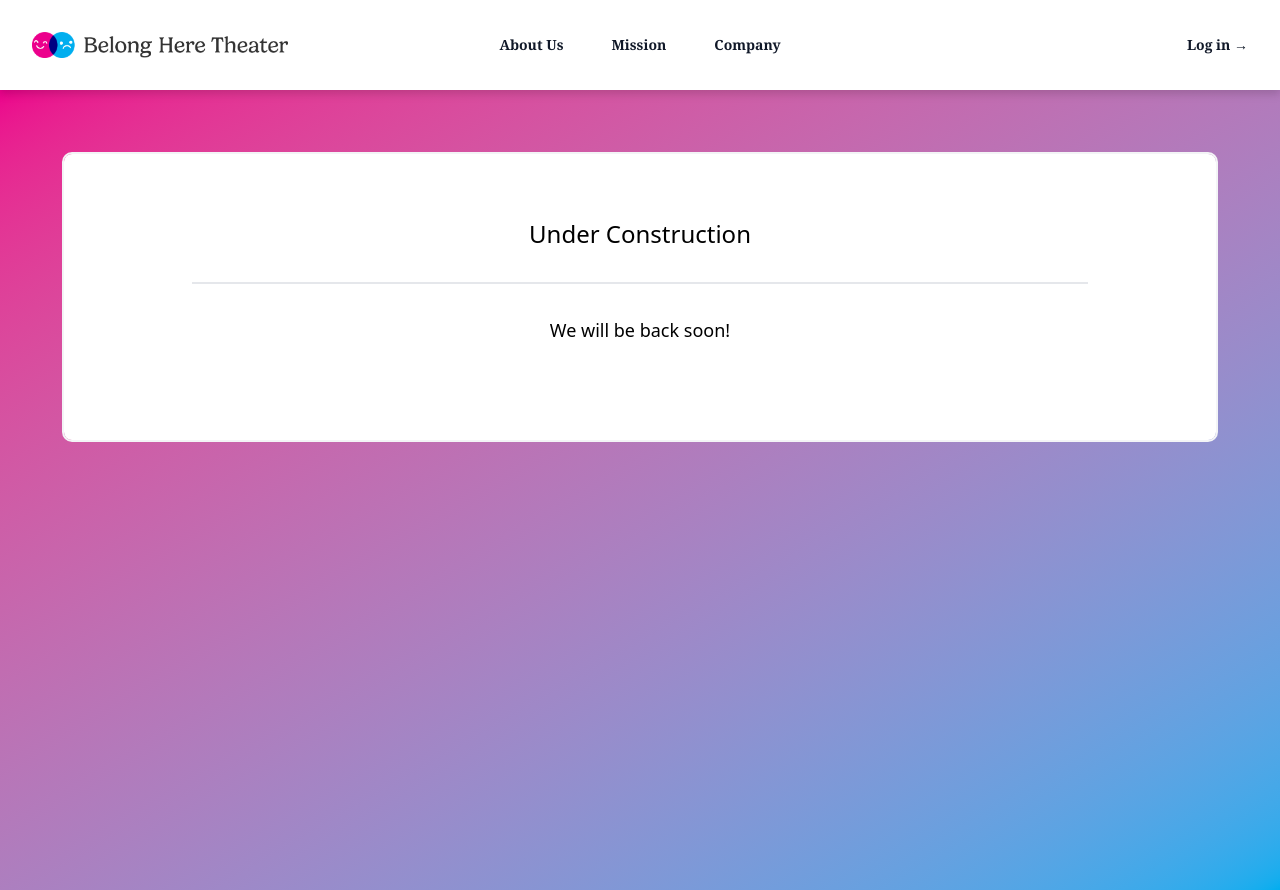
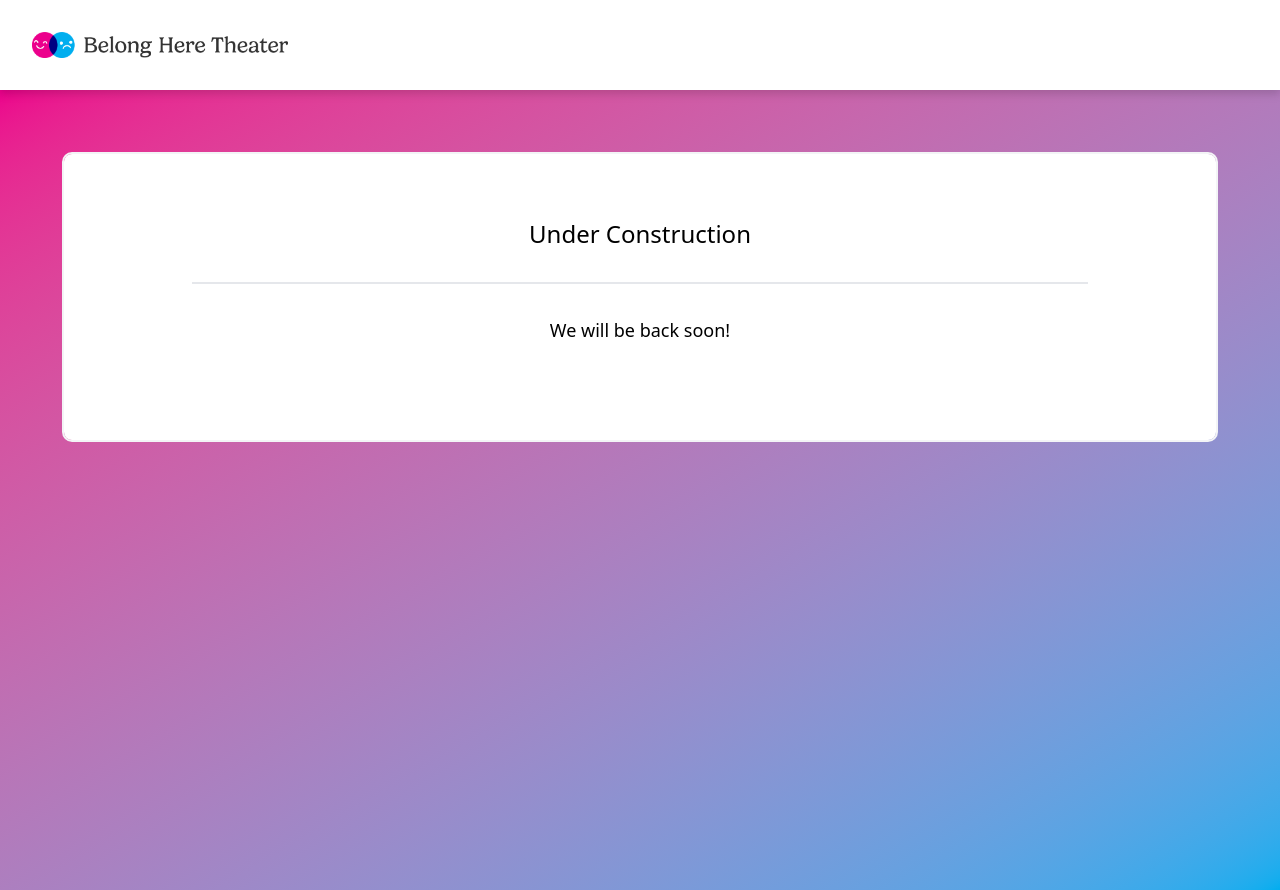
Before and after one commit to gessellcoffee/bht, a Next.js app: page / in a window 1280 px wide. Built offline with nearby package versions, Linux system fonts and the light colour scheme.

Commit message:
Comment out links and login

```diff
--- a/component/Navbar.js
+++ b/component/Navbar.js
@@ -19,8 +19,8 @@ export default function Navbar() {
 
     return (
         <header className="bg-white drop-shadow-lg">
-            <nav aria-label="Global" className="grid-cols-3 mx-auto flex max-w-7xl items-center justify-between p-2 lg:px-8">
-                <div className="col-span-1 lg:flex-1">
+            <nav aria-label="Global" className="grid-cols-3 mx-auto flex max-w-7xl items-center justify-center p-2 lg:px-8">
+                <div className="col-span-3 lg:flex-1">
                     <Link href="/" className="-m-1.5 p-1.5">
                         <span className="sr-only">Belong Here Theater</span>
                        <Image
@@ -32,90 +32,90 @@ export default function Navbar() {
                        />
                     </Link>
                 </div>
-                <div className="flex lg:hidden">
-                    <button
-                        type="button"
-                        onClick={() => setMobileMenuOpen(true)}
-                        className="-m-2.5 inline-flex items-center justify-center rounded-md p-2.5 text-gray-700"
-                    >
-                        <span className="sr-only">Open main menu</span>
-                        <Bars3Icon aria-hidden="true" className="size-6" />
-                    </button>
-                </div>
-                <PopoverGroup className="hidden lg:flex lg:gap-x-12 col-span-2 font-serif">
+                {/*<div className="flex lg:hidden">*/}
+                {/*    <button*/}
+                {/*        type="button"*/}
+                {/*        onClick={() => setMobileMenuOpen(true)}*/}
+                {/*        className="-m-2.5 inline-flex items-center justify-center rounded-md p-2.5 text-gray-700"*/}
+                {/*    >*/}
+                {/*        <span className="sr-only">Open main menu</span>*/}
+                {/*        <Bars3Icon aria-hidden="true" className="size-6" />*/}
+                {/*    </button>*/}
+                {/*</div>*/}
+                {/*<PopoverGroup className="hidden lg:flex lg:gap-x-12 col-span-2 font-serif">*/}
 
-                    <a href="#" className="text-sm/6 font-semibold text-gray-900">
-                        About Us
-                    </a>
-                    <a href="#" className="text-sm/6 font-semibold text-gray-900">
-                        Mission
-                    </a>
-                    <a href="#" className="text-sm/6 font-semibold text-gray-900">
-                        Company
-                    </a>
-                </PopoverGroup>
-                <div className="hidden lg:flex lg:flex-1 lg:justify-end">
-                    <Link href="/login" className="text-sm/6 font-semibold font-serif text-gray-900">
-                        Log in <span aria-hidden="true">&rarr;</span>
-                    </Link>
-                </div>
+                {/*    <a href="#" className="text-sm/6 font-semibold text-gray-900">*/}
+                {/*        About Us*/}
+                {/*    </a>*/}
+                {/*    <a href="#" className="text-sm/6 font-semibold text-gray-900">*/}
+                {/*        Mission*/}
+                {/*    </a>*/}
+                {/*    <a href="#" className="text-sm/6 font-semibold text-gray-900">*/}
+                {/*        Company*/}
+                {/*    </a>*/}
+                {/*</PopoverGroup>*/}
+                {/*<div className="hidden lg:flex lg:flex-1 lg:justify-end">*/}
+                {/*    <Link href="/login" className="text-sm/6 font-semibold font-serif text-gray-900">*/}
+                {/*        Log in <span aria-hidden="true">&rarr;</span>*/}
+                {/*    </Link>*/}
+                {/*</div>*/}
             </nav>
-            <Dialog open={mobileMenuOpen} onClose={setMobileMenuOpen} className="lg:hidden">
-                <div className="fixed inset-0 z-50" />
-                <DialogPanel className="fixed inset-y-0 right-0 z-50 w-full overflow-y-auto bg-white p-6 sm:max-w-sm sm:ring-1 sm:ring-gray-900/10">
-                    <div className="flex items-center justify-between">
-                        <a href="#" className="-m-1.5 p-1.5">
-                            <span className="sr-only">Belong Here Theater</span>
-                            <img
-                                alt="Belong Here Theater"
-                                src="/logos/light-mode/SecondaryGraphic_LM_1.png"
-                                className="h-8 w-auto"
-                            />
-                        </a>
-                        <button
-                            type="button"
-                            onClick={() => setMobileMenuOpen(false)}
-                            className="-m-2.5 rounded-md p-2.5 text-gray-700"
-                        >
-                            <span className="sr-only">Close menu</span>
-                            <XMarkIcon aria-hidden="true" className="size-6" />
-                        </button>
-                    </div>
-                    <div className="mt-6 flow-root">
-                        <div className="-my-6 divide-y divide-gray-500/10">
-                            <div className="space-y-2 py-6">
+            {/*<Dialog open={mobileMenuOpen} onClose={setMobileMenuOpen} className="lg:hidden">*/}
+            {/*    <div className="fixed inset-0 z-50" />*/}
+            {/*    <DialogPanel className="fixed inset-y-0 right-0 z-50 w-full overflow-y-auto bg-white p-6 sm:max-w-sm sm:ring-1 sm:ring-gray-900/10">*/}
+            {/*        <div className="flex items-center justify-between">*/}
+            {/*            <a href="#" className="-m-1.5 p-1.5">*/}
+            {/*                <span className="sr-only">Belong Here Theater</span>*/}
+            {/*                <img*/}
+            {/*                    alt="Belong Here Theater"*/}
+            {/*                    src="/logos/light-mode/SecondaryGraphic_LM_1.png"*/}
+            {/*                    className="h-8 w-auto"*/}
+            {/*                />*/}
+            {/*            </a>*/}
+            {/*            <button*/}
+            {/*                type="button"*/}
+            {/*                onClick={() => setMobileMenuOpen(false)}*/}
+            {/*                className="-m-2.5 rounded-md p-2.5 text-gray-700"*/}
+            {/*            >*/}
+            {/*                <span className="sr-only">Close menu</span>*/}
+            {/*                <XMarkIcon aria-hidden="true" className="size-6" />*/}
+            {/*            </button>*/}
+            {/*        </div>*/}
+            {/*        <div className="mt-6 flow-root">*/}
+            {/*            <div className="-my-6 divide-y divide-gray-500/10">*/}
+            {/*                <div className="space-y-2 py-6">*/}
 
-                                <a
-                                    href="#"
-                                    className="-mx-3 block rounded-lg px-3 py-2 text-base/7 font-semibold text-gray-900 hover:bg-gray-50"
-                                >
-                                    About Us
-                                </a>
-                                <a
-                                    href="#"
-                                    className="-mx-3 block rounded-lg px-3 py-2 text-base/7 font-semibold text-gray-900 hover:bg-gray-50"
-                                >
-                                    Mission
-                                </a>
-                                <a
-                                    href="#"
-                                    className="-mx-3 block rounded-lg px-3 py-2 text-base/7 font-semibold text-gray-900 hover:bg-gray-50"
-                                >
-                                    Company
-                                </a>
-                            </div>
-                            <div className="py-6">
-                                <a
-                                    href="/login"
-                                    className="-mx-3 block rounded-lg px-3 py-2.5 text-base/7 font-semibold text-gray-900 hover:bg-gray-50"
-                                >
-                                    Log in
-                                </a>
-                            </div>
-                        </div>
-                    </div>
-                </DialogPanel>
-            </Dialog>
+            {/*                    <a*/}
+            {/*                        href="#"*/}
+            {/*                        className="-mx-3 block rounded-lg px-3 py-2 text-base/7 font-semibold text-gray-900 hover:bg-gray-50"*/}
+            {/*                    >*/}
+            {/*                        About Us*/}
+            {/*                    </a>*/}
+            {/*                    <a*/}
+            {/*                        href="#"*/}
+            {/*                        className="-mx-3 block rounded-lg px-3 py-2 text-base/7 font-semibold text-gray-900 hover:bg-gray-50"*/}
+            {/*                    >*/}
+            {/*                        Mission*/}
+            {/*                    </a>*/}
+            {/*                    <a*/}
+            {/*                        href="#"*/}
+            {/*                        className="-mx-3 block rounded-lg px-3 py-2 text-base/7 font-semibold text-gray-900 hover:bg-gray-50"*/}
+            {/*                    >*/}
+            {/*                        Company*/}
+            {/*                    </a>*/}
+            {/*                </div>*/}
+            {/*                <div className="py-6">*/}
+            {/*                    <a*/}
+            {/*                        href="/login"*/}
+            {/*                        className="-mx-3 block rounded-lg px-3 py-2.5 text-base/7 font-semibold text-gray-900 hover:bg-gray-50"*/}
+            {/*                    >*/}
+            {/*                        Log in*/}
+            {/*                    </a>*/}
+            {/*                </div>*/}
+            {/*            </div>*/}
+            {/*        </div>*/}
+            {/*    </DialogPanel>*/}
+            {/*</Dialog>*/}
         </header>
     )
 }
```
